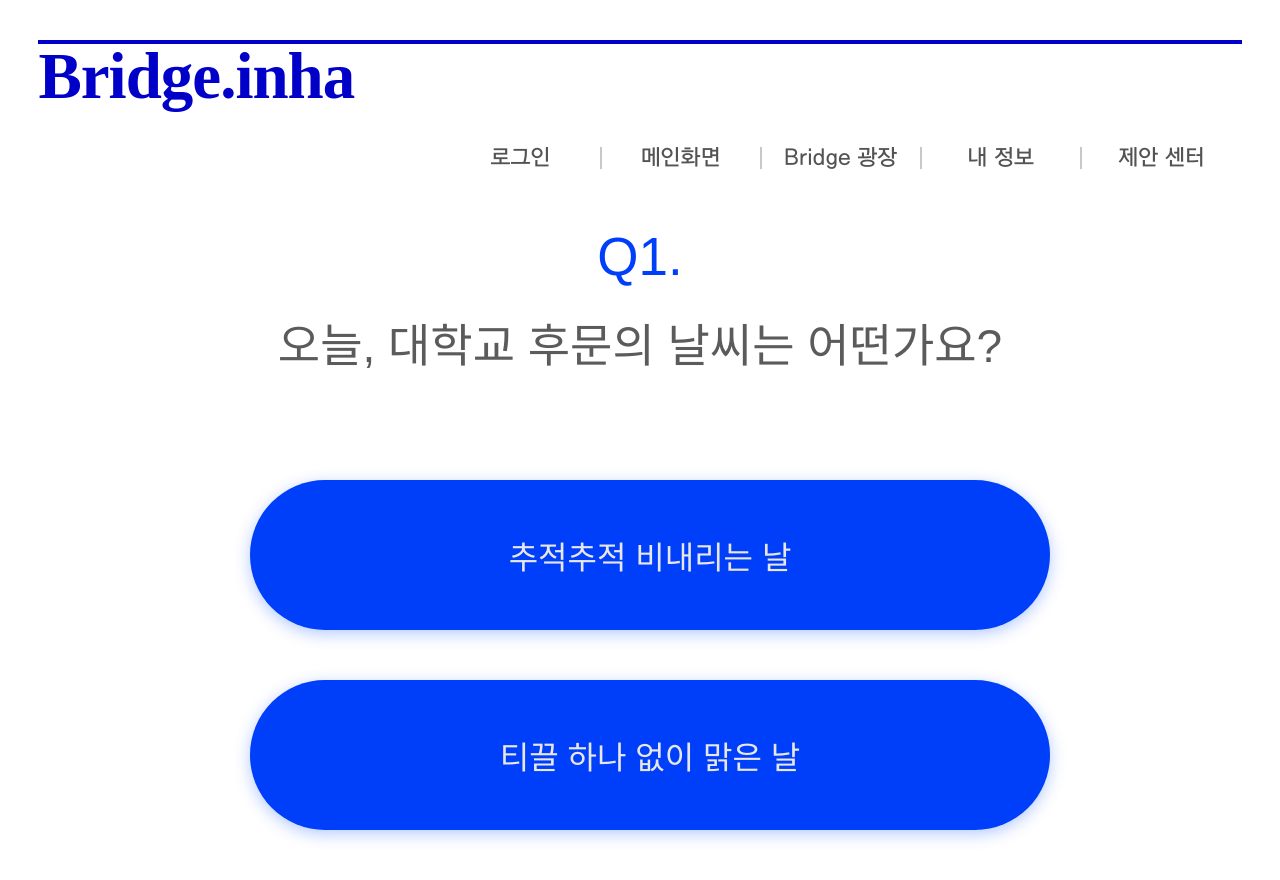
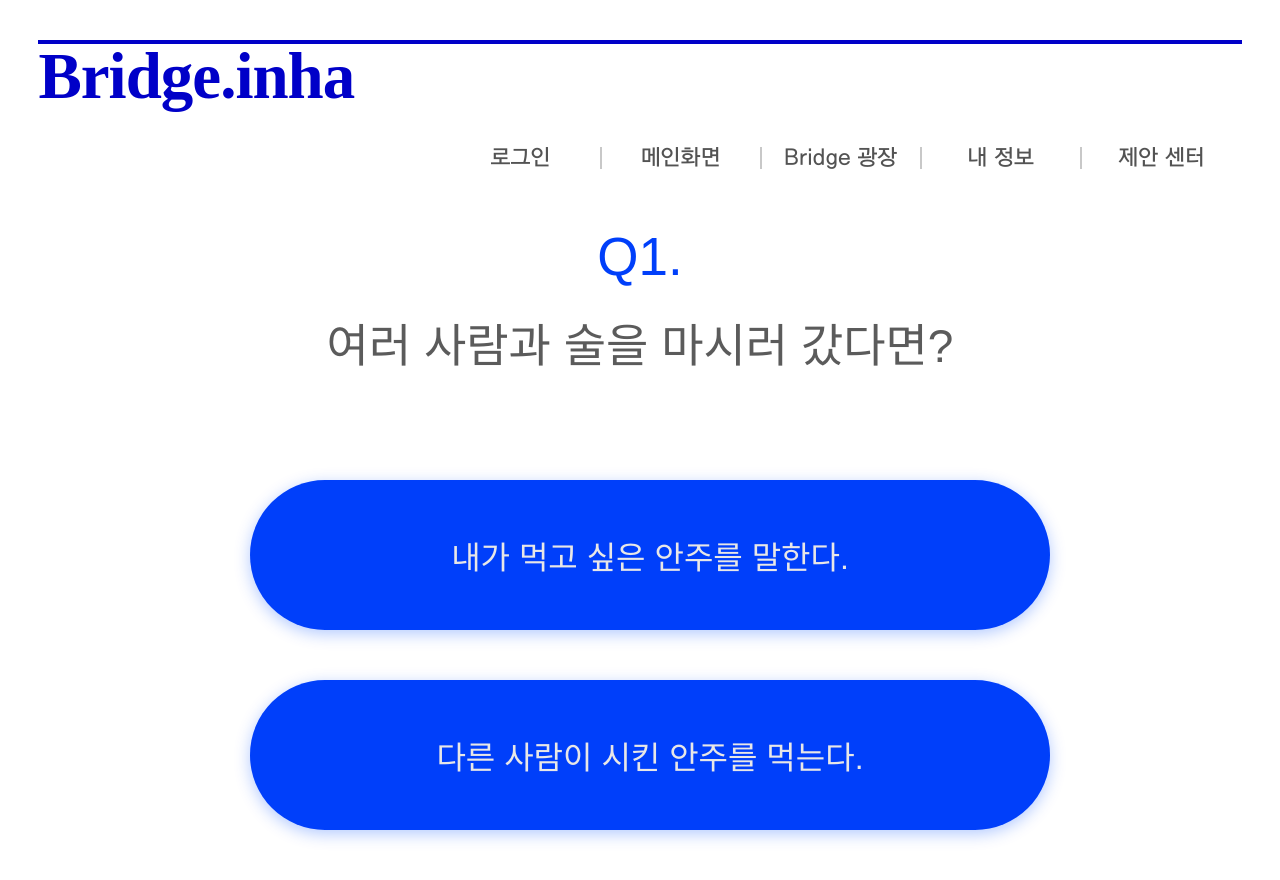
Before and after one commit to web-team4/FullStack, a React (Create React App) app in the folder food/: page /#/test in a window 1280 px wide. Shown: the top 880 px of the page. Built offline with nearby package versions, Linux system fonts and the light colour scheme; a web font is replaced by a local one.

Commit message:
feat : 테스트 수정

```diff
--- a/food/src/components/test.jsx
+++ b/food/src/components/test.jsx
@@ -1,69 +1,70 @@
 import React from "react"
+import Axios from "axios"
 import "../css/test.css"
 
 const problem = [
-  "오늘, 대학교 후문의 날씨는 어떤가요?",
-  "two",
-  "three",
-  "four",
-  "five",
-  "six",
-  "seven",
-  "eight",
-  "nine",
-  "ten",
-  "eleven",
-  "twelve",
+  "여러 사람과 술을 마시러 갔다면?",
+  "내일 파스타를 만들어 먹기로 했다면?",
+  "같이 밥먹는 친구의 쩝쩝소리가 거슬린다면?",
+  "다이어트를 결심한 당일 치킨이 먹고싶다면?",
+  "둘 중 선호하는 식사자리는?",
+  "아이스크림 매장에 갔다면?",
+  "어색한 사이인 친구가 음식을 해줬는데 밍밍하다면?",
+  "힘든 일을 끝내고 술을 마시러 갔다면?",
+  "곱창집에서 서비스로 나온 라면이 맛있다면?",
+  "인터넷으로 찾아 간 맛집의 웨이팅이 2시간이라면?",
+  "친구가 우울해서 단 게 땡긴다고 한다면?",
+  "친구와 맛집을 가기로 약속했다면?"
 ]
 const answer = [
   [
-    { text: "추적추적 비내리는 날", version: 0 },
-    { text: "티끌 하나 없이 맑은 날", version: 1 },
+    { text: "내가 먹고 싶은 안주를 말한다.", version: 0 , value:"e"},
+    { text: "다른 사람이 시킨 안주를 먹는다.", version: 0 , value:"i" }
   ],
   [
-    { text: "2-1", version: 0 },
-    { text: "2-2", version: 1 },
+    { text: "파스타가 얼마나 맛있게 될 지 상상한다.", version: 1 , value:"n" },
+    { text: "파스타 재료를 어떤 걸 사야 할 지 생각한다.", version: 1 , value:"s"}
   ],
   [
-    { text: "3-1", version: 0 },
-    { text: "3-2", version: 1 },
+    { text: "친구에게 말한다.", version: 2 , value:"t" },
+    { text: "말하지 못한다.", version: 2 , value:"f" }
   ],
   [
-    { text: "4-1", version: 0 },
-    { text: "4-2", version: 1 },
+    { text: "치킨을 시킨다.", version: 3 , value:"p" },
+    { text: "닭가슴살을 먹는다.", version: 3 , value:"j" }
   ],
   [
-    { text: "5-1", version: 0 },
-    { text: "5-2", version: 1 },
+    { text: "활기차고 즐거운 분위기의 다수와 식사", version: 0 , value:"e"},
+    { text: "조곤조곤 수다떨 수 있는 소수와 식사", version: 0 , value:"i" }
   ],
   [
-    { text: "6-1", version: 0 },
-    { text: "6-2", version: 1 },
+    { text: "새로 나온 맛을 고른다.", version: 1 , value:"n" },
+    { text: "평소에 좋아하던 맛을 고른다.", version: 1 , value:"s"}
   ],
   [
-    { text: "7-1", version: 2 },
-    { text: "7-2", version: 3 },
+    { text: "소금을 더 넣어야 할 것 같다고 말한다.", version: 2 , value:"t" },
+    { text: "맛있다고 하고 음식에 대한 언급을 하지 않는다.", version: 2 , value:"f" }
   ],
   [
-    { text: "8-1", version: 2 },
-    { text: "8-2", version: 3 },
+    { text: "내일의 나는 생각하지 않고 죽어라 마신다.", version: 3 , value:"p" },
+    { text: "적당히 조절해가며 마신다.", version: 3 , value:"j" }
   ],
   [
-    { text: "9-1", version: 2 },
-    { text: "9-2", version: 3 },
+    { text: "무슨 라면인지 물어본다.", version: 0 , value:"e"},
+    { text: "물어보지 않는다.", version: 0 , value:"i" }
   ],
   [
-    { text: "10-1", version: 2 },
-    { text: "10-2", version: 3 },
+    { text: "기다려서 맛집에서 밥을 먹는다.", version: 1 , value:"n" },
+    { text: "옆 가게에 가서 먹는다.", version: 1 , value:"s"}
   ],
   [
-    { text: "11-1", version: 2 },
-    { text: "11-2", version: 3 },
+    { text: "단 음식 어떤게 땡기는지 물어본다.", version: 2 , value:"t" },
+    { text: "왜 우울한지 물어본다.", version: 2 , value:"f" }
   ],
   [
-    { text: "12-1", version: 2 },
-    { text: "12-2", version: 3 },
-  ],
+    { text: "미리 어느 식당으로 갈지 선정 후 위치를 찾아보고 간다.", version: 3 , value:"p" },
+    { text: "당일 걸어다니며 끌리는 음식점으로 즉흥적으로 들어간다.", version: 3 , value:"j" }
+  ]
 ]
 
 class Test extends React.Component {
@@ -72,17 +73,36 @@ class Test extends React.Component {
     prevScore: [],
     idx: 0,
   }
-  nextf = (e, v) => {
+  nextf = (e, version, value) => {
     let temp = JSON.parse(JSON.stringify(this.state.score))
-
     let prev = JSON.parse(JSON.stringify([...this.state.prevScore, temp]))
-    temp[v]++
-    if (this.state.idx !== 11)
+    // 추가한 부분
+    if(value=="e"||value=="n"||value=="t"||value=="p"){
+      console.log(value);
+      temp[version]++ // 버전 0:e/i, 1:n/s, 2:t/f 3:p/j
+    }
+    if (this.state.idx !== 11){
       this.setState({
         idx: this.state.idx + 1,
         score: temp,
-        prevScore: prev,
+        prevScore: prev
       })
+    }
+    console.log(this.state.idx, this.state.score, temp);
+    if (this.state.idx == 11) {
+      var ei = (temp[0]>1 ?  "e" : "i");
+      var ns = (temp[1]>1 ?  "n" : "s");
+      var tf = (temp[2]>1 ?  "t" : "f");
+      var pj = (temp[3]>1 ?  "p" : "j");
+      var user_mbti = ei + ns + tf + pj;
+      console.log(user_mbti);
+      Axios.post("/test",{
+        mbti:user_mbti
+      }) // post로 결과 넘겨서 db에 저장되도록!
+          .then((res) => {
+            this.props.history.push("/test_result")
+          })
+    }
   }
   prevf = (e, v) => {
     if (this.state.idx !== 0) {
@@ -106,12 +126,12 @@ class Test extends React.Component {
         <div className="contents">
           <ul>
             <li>
-              <button type="button" onClick={(e) => this.nextf(e, answer[idx][0].version)}>
+              <button type="button" onClick={(e) => this.nextf(e, answer[idx][0].version, answer[idx][0].value)}>
                 {answer[idx][0].text}
               </button>
             </li>
             <li>
-              <button type="button" onClick={(e) => this.nextf(e, answer[idx][1].version)}>
+              <button type="button" onClick={(e) => this.nextf(e, answer[idx][1].version, answer[idx][1].value)}>
                 {answer[idx][1].text}
               </button>
             </li>
```
